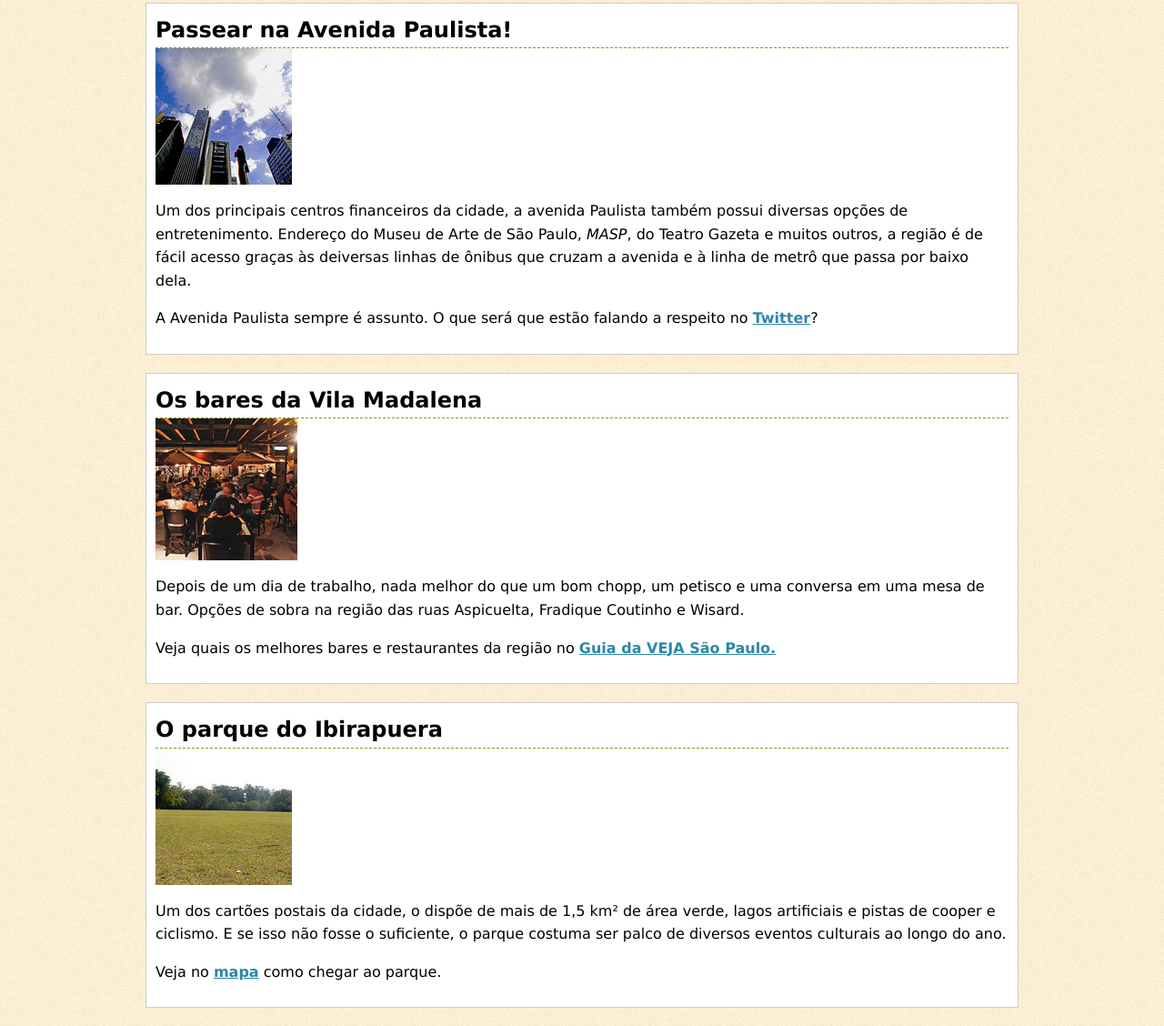
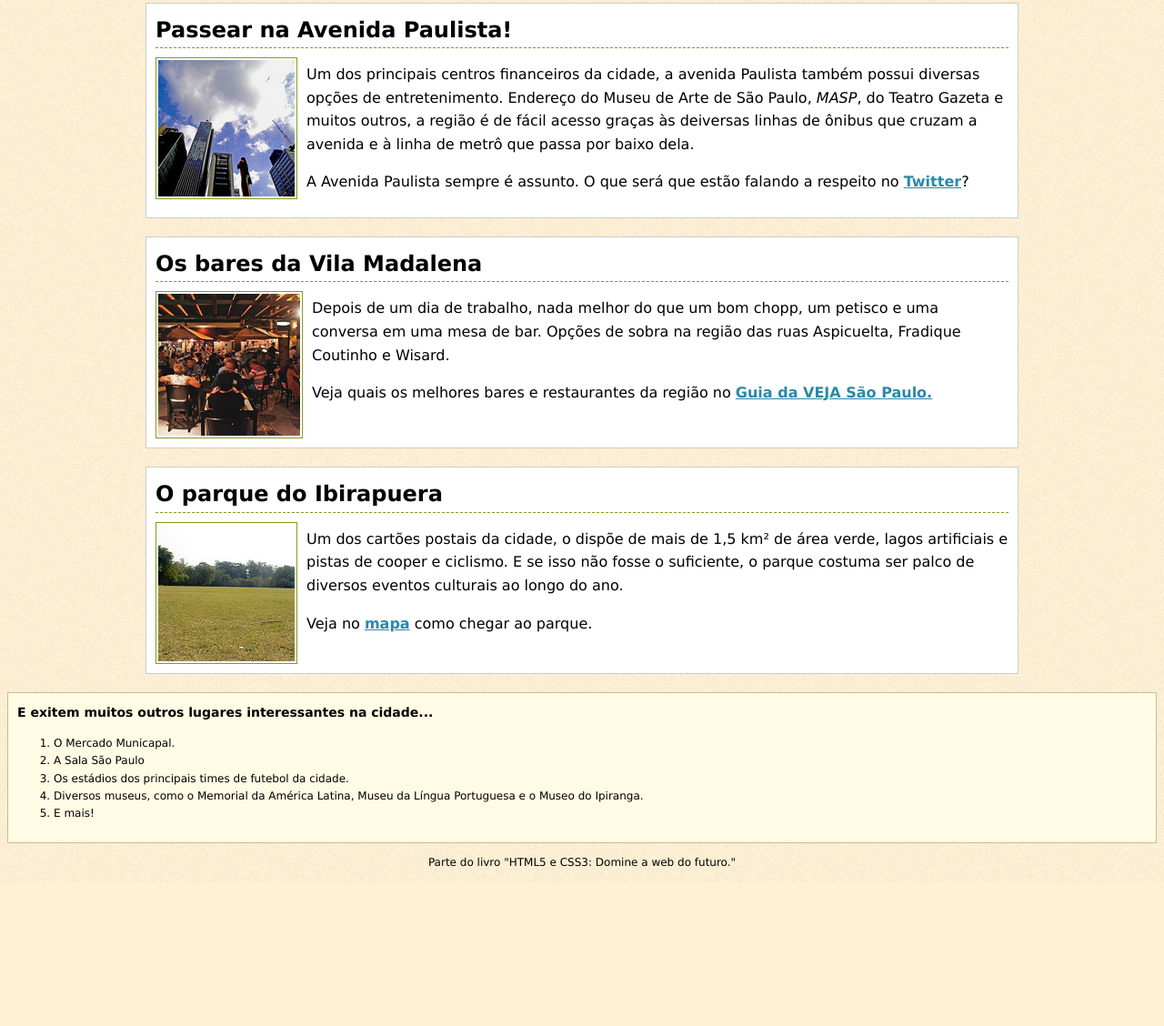
Before and after one commit to jherfson/Meus_estudos_front, a plain HTML site: page index.html in a window 1280 px wide. Shown: the part 78-1206 px from the top of the page at 91% size. After the commit the page ends 1048 px from the top, so only its background shows below. Drawn offline with Linux system fonts and the light colour scheme.

Commit message:
arrumando posições das imagens e colocando uma barra lateral

```diff
--- a/index.html
+++ b/index.html
@@ -20,6 +20,7 @@
                         respeito no <a href='https://twitter.com/#!/search/Avenida Paulista'
                         target='_blank'>Twitter</a>?
                     </p>
+                    <div class='clear'></div>
             </div>
             <div class='place'>
                 <h2>Os bares da Vila Madalena</h2>
@@ -36,6 +37,7 @@
                         Guia da VEJA São Paulo.
                     </a>
                 </p>
+                <div class='clear'></div>
             </div>
             <div class='place'>
                 <h2>O parque do Ibirapuera</h2>
@@ -50,8 +52,22 @@
                     Veja no  <a href='http://goo.gl/maps/HoH8' target='_blank'>mapa</a>
                     como chegar ao parque.
                 </p>
+                <div class='clear'></div>
             </div>
         </body>
+    </div>
+    <div class="sidenote">
+        <h3>E exitem muitos outros lugares interessantes na cidade...</h3>
+        <ol>
+            <li>O Mercado Municapal.</li>
+            <li>A Sala São Paulo</li>
+            <li>Os estádios dos principais times de futebol da cidade.</li>
+            <li>Diversos museus, como o Memorial da América Latina, Museu da Língua Portuguesa e o Museo do Ipiranga.</li>
+            <li>E mais!</li>
+        </ol>
+    </div>
+    <div class='footer'>
+        <p>Parte do livro "HTML5 e CSS3: Domine a web do futuro."</p>
     </div>
 
 
--- a/normalize.css
+++ b/normalize.css
@@ -27,6 +27,17 @@ body {
     font-weight: bold;
 }
 
+.place img {
+    border: 1px solid #7E9F19;
+    float: left;
+    margin: 10px 10px 0 0;
+    padding: 2px;
+}
+
+.clear {
+    clear: both;
+}
+
 h1 a {
     color: #7E9F19;
     text-decoration: none;
@@ -36,3 +47,23 @@ h1 a:hover {
     background-color: #7E9F19;
     color: #FFF
 }
+
+.footer {
+    font-size: 12px;
+    text-align: center;
+}
+
+.sidenote {
+    background-color: #FFFBE4;
+    border: 1px solid #C9BC8F;
+    padding: 10px;
+}
+
+.sidenote h3 {
+    font-size: 14px;
+    margin-top: 0;
+}
+
+.sidenote ol {
+    font-size: 12px;
+}
```
